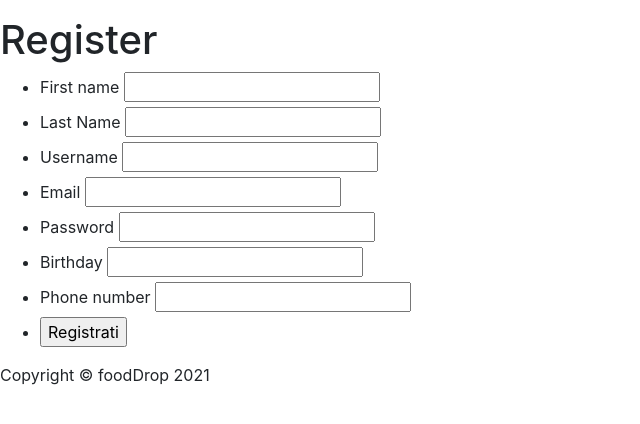
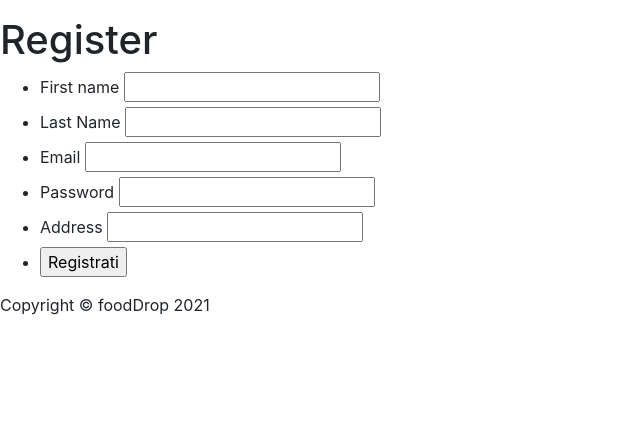
Before and after one commit to francesco-olivero/dropFoodwebsite, a Flask app: page /register in a window 1280 px wide. Shown: the part 152-576 px from the top of the page, without its empty margins (0-640 px from the left). Run offline with Flask 2, Linux system fonts and the light colour scheme; some libraries are stand-ins or nearby versions.

Commit message:
scheletro sito

```diff
--- a/app.py
+++ b/app.py
@@ -6,12 +6,12 @@ from flask_sqlalchemy import SQLAlchemy
 app = Flask(__name__)
 
 basedir = os.path.abspath(os.path.dirname(__file__))
-app.config['SQLALCHEMY_DATABASE_URI'] = 'sqlite:///' + os.path.join(basedir, 'dropFood.db')
+app.config['SQLALCHEMY_DATABASE_URI'] = 'sqlite:///' + os.path.join(basedir, 'dropFood3.db')
 app.config['SQLALCHEMY_COMMIT_ON_TEARDOWN'] = True
 app.config['SECRET_KEY'] = 'hard to guess'
 db = SQLAlchemy(app)
 
-from modelDB import User, Boxes, Ordini
+from modelDB import Users, Boxes, Orders, OrderDetails
 from form import RegisterForm, LoginForm
 
 
@@ -19,15 +19,15 @@ from form import RegisterForm, LoginForm
 def create_db():
     # db.drop_all()
     db.create_all()
-    # admin = User(username='admin', email='a@example.com', password='pass', first_name='aaa', last_name='nnn', birthday=19990430, phone=3343445980, role='gestore')
+    # admin = Users(email='a@example.com', password='pass', first_name='aaa', last_name='nnn', address='via roma 34', role='gestore')
     # db.session.add(admin)
     # db.session.commit()
+
 
 
 @app.route('/')
 @app.route('/homepage')
 def homepage():
-    # users = User.query.all()
     return render_template("index.html")
 
 
@@ -35,9 +35,8 @@ def homepage():
 def register():
     form = RegisterForm()
     if form.validate_on_submit():
-        utente = User(username=form.username.data, email=form.email.data, password=form.password.data,
-                      first_name=form.first_name.data, last_name=form.last_name.data, birthday=form.birthday.data,
-                      phone=form.phone.data, role='utente')
+        utente = Users(email=form.email.data, password=form.password.data,
+                      first_name=form.first_name.data, last_name=form.last_name.data, address=form.address.data, role='utente')
         db.session.add(utente)
         db.session.commit()
         flash("Your account has been created!", 'success')
@@ -51,11 +50,12 @@ def register():
 def login():
     form = LoginForm()
     if form.validate_on_submit():
-        user = User.query.filter_by(email=form.email.data).first()
+        user = Users.query.filter_by(email=form.email.data).first()
         password = form.password.data
         if user is not None:
             if user.password == password:
-                session['username'] = user.username
+                session['email'] = user.email
+                session['address'] = user.address
                 session['role'] = user.role
                 session['id'] = user.id
                 flash("Logged in", 'success')
@@ -74,7 +74,7 @@ def collabora():
 
 @app.route('/cambia')
 def cambia():
-    listaBox = Boxes.query.filter_by(foodOfferer=session.get('username')).all()
+    listaBox = Boxes.query.filter_by(foodOfferer=session.get('id')).all()
     return render_template("cambia.html", listaBox=listaBox)
 
 
@@ -91,7 +91,7 @@ def handleCambia():
 
 @app.route('/offerer1')
 def offerer1():
-    listaBox = Boxes.query.filter_by(foodOfferer='offerer1').all()
+    listaBox = Boxes.query.filter_by(foodOfferer=3).all()
     return render_template("offerer1.html", listaBox=listaBox)
 
 
@@ -108,11 +108,6 @@ def handleConcludi():
     return render_template("conferma.html", costTot=costTot)
 
 
-# @app.route('/conferma')
-# def conferma():
- #    return render_template("conferma.html", costTot=costTot)
-
-
 @app.route('/logout')
 def logout():
     session.clear()
--- a/form.py
+++ b/form.py
@@ -6,11 +6,9 @@ from wtforms.validators import DataRequired, Email, Length
 class RegisterForm(FlaskForm):
     first_name = StringField('First name', validators=[DataRequired(), Length(min=1, max=25)])
     last_name = StringField('Last Name', validators=[DataRequired(), Length(min=1, max=25)])
-    username = StringField('Username', validators=[DataRequired()])
     email = StringField('Email', validators=[DataRequired(), Email()])
     password = PasswordField('Password', validators=[DataRequired(), Length(min=1, max=20)])
-    birthday = StringField('Birthday', validators=[DataRequired()])
-    phone = StringField('Phone number', validators=[DataRequired(), Length(min=1, max=20)])
+    address = StringField('Address', validators=[DataRequired(), Length(min=1, max=100)])
     submit = SubmitField('Registrati')
 
 
--- a/templates/cambia.html
+++ b/templates/cambia.html
@@ -1,7 +1,7 @@
 {% extends "main_theme.html" %}
 
 {% block content %}
-    <h1>Cambia le quantita {{ session.get('username') }}</h1>
+    <h1>Cambia le quantita {{ session.get('email') }}</h1>
     <h2>Elenco dei tuoi box in vendita:</h2>
 
     <form action="/handleCambia" method="post">
--- a/templates/finale.html
+++ /dev/null
@@ -1,5 +0,0 @@
-{% extends "main_theme.html" %}
-
-{% block content %}
-    <h1>Finale</h1>
-{% endblock content %}
--- a/templates/index.html
+++ b/templates/index.html
@@ -4,7 +4,7 @@
     <h1>Home</h1>
 
     <ul>
-        <li><a href="/offerer1">food offerer 1</a> </li>
+        <li><a href="/offerer1">Carrefour</a> </li>
         <li>food offerer 2</li>
         <li>food offerer 3</li>
     </ul>
--- a/templates/main_theme.html
+++ b/templates/main_theme.html
@@ -26,23 +26,23 @@
         <nav>
             <ul>
                 <li><a href=/homepage>Home</a></li>
-                {% if not session.get('username') %}
+                {% if not session.get('email') %}
                     <li><a href="/login">Login</a></li>
                 {% endif %}
-                {% if not session.get('username') %}
+                {% if not session.get('email') %}
                     <li><a href="/register">Registrati</a></li>
                 {% endif %}
-                {% if session.get('role')!='gestore' %}
+                {% if (session.get('email') and session.get('role')!='gestore') or not session.get('email') %}
                     <li><a href="/collabora">Collabora con noi</a></li>
                 {% endif %}
-                {% if session.get('role')=='gestore' %}
+                {% if session.get('email') and session.get('role')=='gestore' %}
                     <li><a href="/cambia">Cambia</a></li>
                 {% endif %}
-                {% if session.get('username') %}
+                {% if session.get('email') %}
                     <li><a href="/logout">Logout</a></li>
                 {% endif %}
-                {% if session.get('username') %}
-                    <li>utente: {{ session.get('username') }}</li>
+                {% if session.get('email') %}
+                    <li>utente: {{ session.get('email') }}</li>
                 {% endif %}
             </ul>
         </nav>
--- a/templates/register.html
+++ b/templates/register.html
@@ -7,11 +7,9 @@
         <ul>
             <li>{{ form.first_name.label }} {{ form.first_name() }}</li>
             <li>{{ form.last_name.label }} {{ form.last_name() }}</li>
-            <li>{{ form.username.label }} {{ form.username() }}</li>
             <li>{{ form.email.label }} {{ form.email() }}</li>
             <li>{{ form.password.label }} {{ form.password() }}</li>
-            <li>{{ form.birthday.label }} {{ form.birthday() }}</li>
-            <li>{{ form.phone.label }} {{ form.phone() }}</li>
+            <li>{{ form.address.label }} {{ form.address() }}</li>
             {{ form.hidden_tag() }}
             <li>{{ form.submit() }}</li>
         </ul>
```
Also changed, not shown: modelDB.py (+39 -11 lines), templates/offerer1.html (+5 -3 lines).
